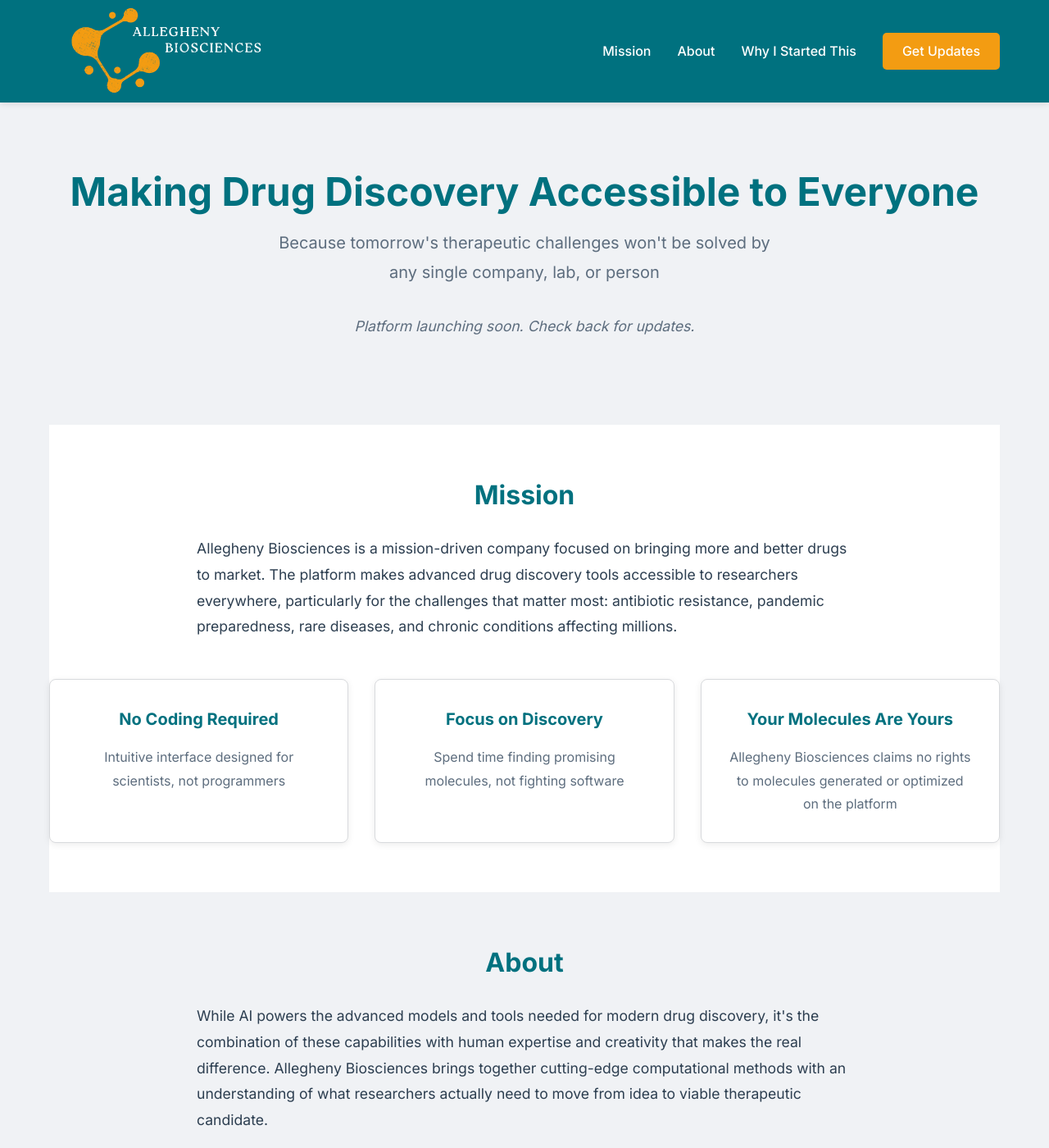
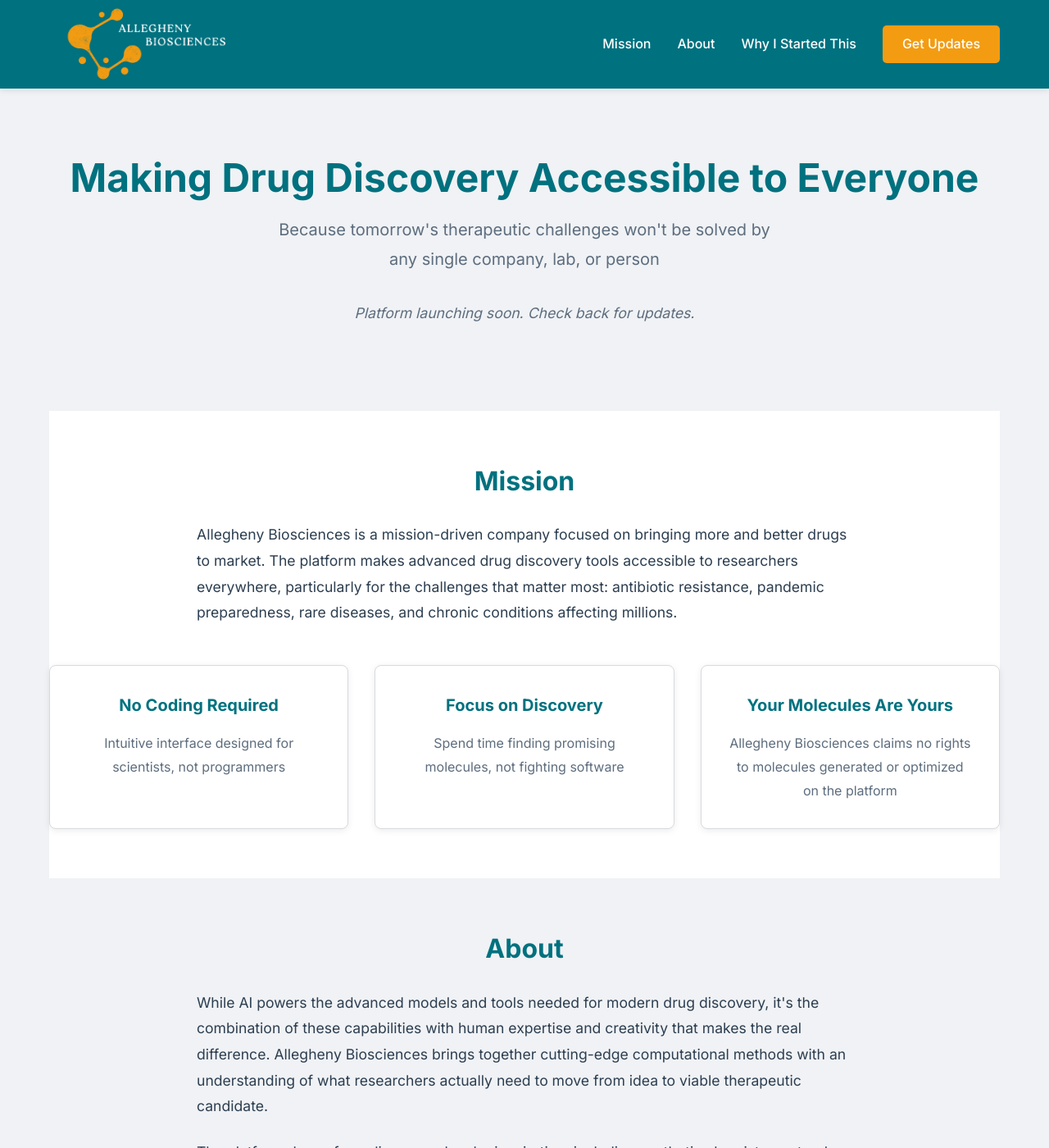
Before and after one commit to alleghenybio/alleghenybio.github.io, a Jekyll site: the page built from index.md, in a window 1280 px wide and 1400 px high. Shown: the whole window at 82% size. Built offline with Jekyll 4.4.1, drawn with Linux system fonts in a browser that asks for light colours.

Commit message:
Update style.css

```diff
--- a/assets/css/style.css
+++ b/assets/css/style.css
@@ -40,7 +40,7 @@ body {
   top: 0;
   z-index: 100;
   box-shadow: 0 2px 8px rgba(0,0,0,0.1);
-  padding: 0;
+  padding: 0.1rem;
 }
 
 .nav-wrapper {
@@ -57,7 +57,7 @@ body {
 }
 
 .logo img {
-  height: 120px;
+  height: 100px;
   width: auto;
 }
 
```
